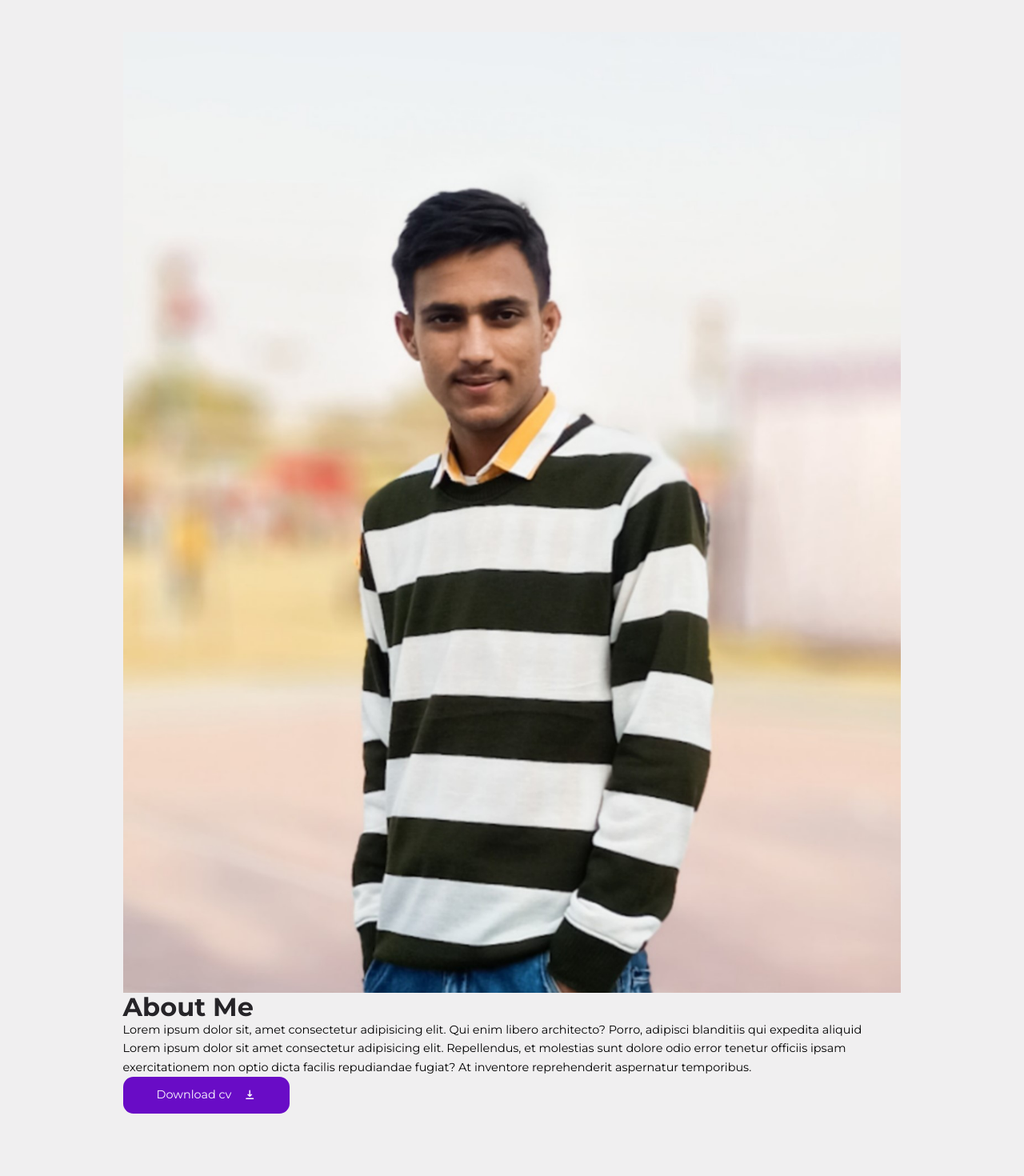
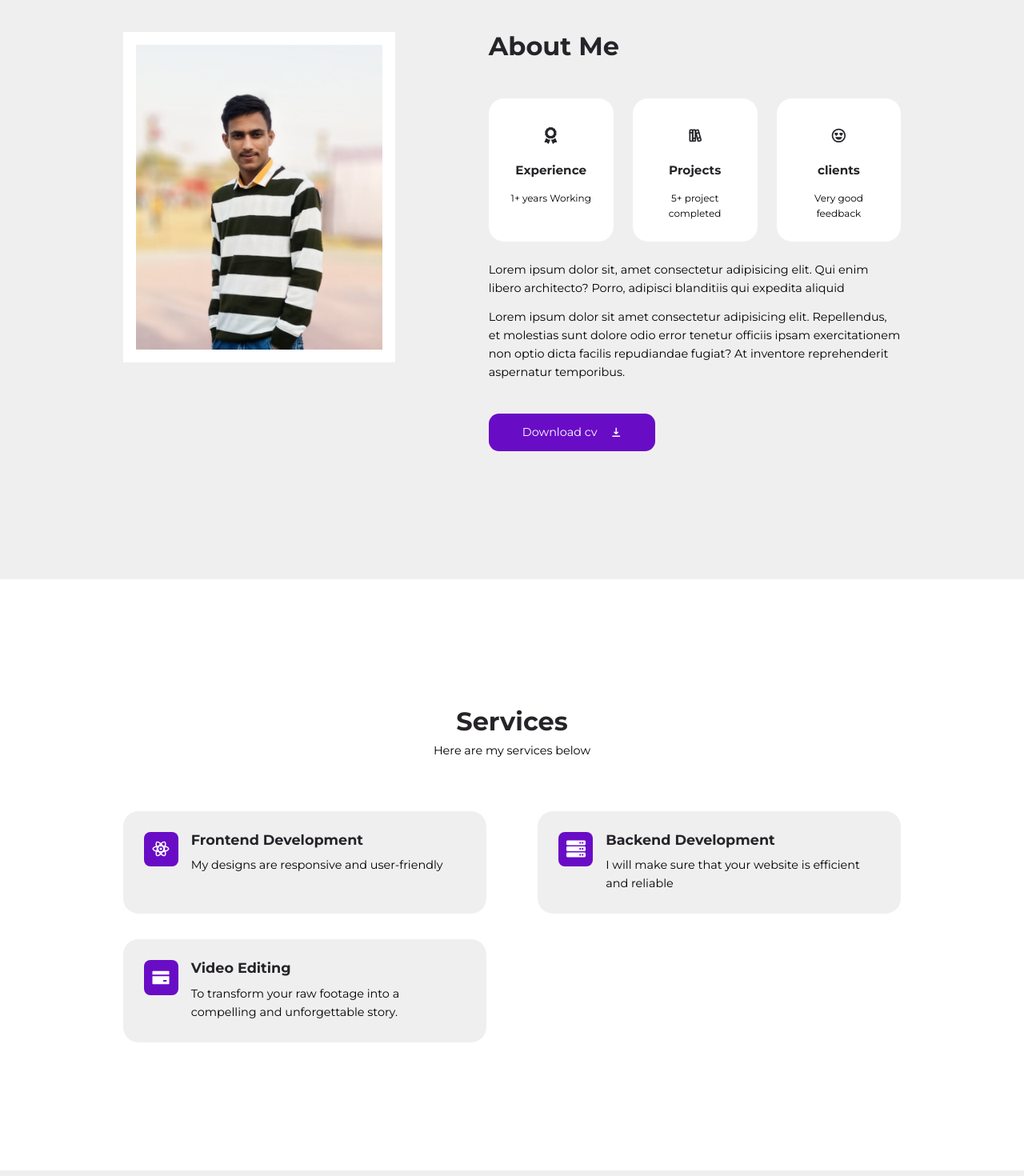
Before and after one commit to Rohit-Sharmaa/Portfolio, a React (Create React App) app: page / in a window 1280 px wide. Shown: the part 920-2390 px from the top of the page at 80% size. Built offline with nearby package versions, Linux system fonts and the light colour scheme.

Commit message:
added some more section

```diff
--- a/src/components/Card.jsx
+++ b/src/components/Card.jsx
@@ -0,0 +1,11 @@
+import "./card.css";
+
+const Card = ({ children, className, onClick }) => {
+  return (
+    <article className={`card ${className}`} onClick={onClick}>
+      {children}
+    </article>
+  );
+};
+
+export default Card;
--- /dev/null
+++ b/src/components/card.css
@@ -0,0 +1,31 @@
+.card{
+  background: var(--color-white);
+  padding: 1.5rem;
+  border: 2px solid transparent;
+  border-radius: var(--border-radius-1);
+  transition: var(--transition);
+}
+
+.card:hover {
+  background: transparent;
+  border-color: var(--color-white);
+  transform: translateY(-0.5rem);
+}
+.card.light{
+  background: var(--color-light);
+}
+
+.card.light:hover{
+  background: transparent;
+  border-radius: var(--color-light);
+}
+
+
+/* MEDIA QUERIE FOR PHONES  */
+
+@media screen and (max-width: 600px) {
+  .card{
+    padding: 1.2rem;
+  }
+
+}
--- a/src/sections/about/About.jsx
+++ b/src/sections/about/About.jsx
@@ -2,6 +2,8 @@
 import AboutImage from '../../assests/about.jpg'
 import {HiDownload} from 'react-icons/hi'
 // import CV from '../../assests/cv.pdf'
+import Card from '../../components/Card'
+import data from './data';
 import "./about.css";
 
 const About = () => {
@@ -15,7 +17,19 @@ const About = () => {
         </div>
         <div className="about__right">
           <h2>About Me</h2>
-          <div className='about__cards'></div>
+          <div className='about__cards'>
+            {
+              data.map(item => (
+                <Card key={item.id} className="about__card">
+                  <span className='about__card-icon'>{item.icon}</span>
+
+                  <h5>{item.title}</h5>
+                  <small>{item.desc}</small>
+
+                </Card>
+              ))
+            }
+          </div>
           <p>
             Lorem ipsum dolor sit, amet consectetur adipisicing elit. Qui enim libero architecto? Porro, adipisci blanditiis qui expedita aliquid
           </p>
--- a/src/sections/about/about.css
+++ b/src/sections/about/about.css
@@ -0,0 +1,89 @@
+.about__container{
+  display: grid;
+  grid-template-columns: 35% 53%;
+  gap: 12%;
+}
+
+.about__portrait{
+  height: fit-content;
+  max-height: 40rem;
+  border: 1rem solid var(--color-white);
+  transition: var(--transition);
+}
+
+.about__portrait:hover{
+  border-width: 0;
+}
+
+
+.about__cards{
+  margin: 3rem 0 1.5rem;
+  display: grid;
+  grid-template-columns: repeat(3 , 1fr);
+  gap: 1.5rem;
+}
+
+.card.about__card {
+  text-align: center;
+}
+
+.about__card-icon{
+  font-size: 1.3rem;
+  color: var(--color-black);
+  border-radius: var(--border-radius-3);
+  width: fit-content;
+  margin-inline: auto;
+  padding: 0.6rem;
+  display: flex;
+  align-items: center;
+  transition: var(--transition);
+}
+
+.card.about__card:hover .about__card-icon{
+  background: var(--color-primary);
+  color: var(--color-white);
+}
+
+.card.about__card h5{
+  margin: 1rem 0;
+}
+
+.about__right p{
+  margin-bottom: 0.8rem;
+
+}
+
+.about__right .btn{
+  margin-top: 2.5rem;
+}
+
+
+/* MEDIA QUERIED TABLETS  */
+
+@media screen and (max-width: 1024px) {
+  .about__left{
+    display: none;
+  }
+
+  .about__container {
+    grid-template-columns: 1fr;
+  }
+
+  .about__right h2{
+    text-align: center;
+  }
+}
+
+
+/* MEDIA QUERIES FOR PHONES  */
+@media screen and (max-width: 600px) {
+  .about__cards {
+    grid-template-columns: 1fr 1fr;
+    gap: 1rem;
+  }
+
+  .about__right .btn{
+    margin-top: 2rem;
+  }
+
+}
--- /dev/null
+++ b/src/sections/about/data.js
@@ -0,0 +1,16 @@
+import { FaAward } from "react-icons/fa";
+import { TbBooks } from "react-icons/tb";
+import { BiHappyHeartEyes } from "react-icons/bi";
+
+const data = [
+  { id: 1, icon: <FaAward />, title: "Experience", desc: "1+ years Working" },
+  { id: 2, icon: <TbBooks />, title: "Projects", desc: "5+ project completed" },
+  {
+    id: 3,
+    icon: <BiHappyHeartEyes />,
+    title: "clients",
+    desc: "Very good feedback",
+  },
+];
+
+export default data;
--- a/src/sections/services/Services.jsx
+++ b/src/sections/services/Services.jsx
@@ -1,9 +1,27 @@
-import './services.css'
+import "./services.css";
+import data from "./data";
+import Card from "../../components/Card";
 
 const Services = () => {
   return (
-  <section id='services'><h2>Services</h2></section>
-  )
-}
+    <section id="services">
+      <h2>Services</h2>
+      <p>Here are my services below</p>
 
-export default Services
+      <div className="container services__container">
+        {data.map((item) => (
+          <Card key={item.id} className="service light">
+            <div className="service__icon">{item.icon}</div>
+
+            <div className="service__details">
+              <h4>{item.title}</h4>
+              <p>{item.desc}</p>
+            </div>
+          </Card>
+        ))}
+      </div>
+    </section>
+  );
+};
+
+export default Services;
--- /dev/null
+++ b/src/sections/services/data.js
@@ -0,0 +1,14 @@
+import {RiReactjsLine} from 'react-icons/ri'
+import {FaServer} from 'react-icons/fa'
+import {AiFillCreditCard} from 'react-icons/ai'
+
+
+const data = [
+  {id: 1 , icon: <RiReactjsLine/> , title: 'Frontend Development' , desc: "My designs are responsive and user-friendly"} ,
+
+  {id: 1 , icon: <FaServer/> , title: 'Backend Development' , desc: "I will make sure that your website is efficient and reliable"} ,
+
+  {id: 1 , icon: <AiFillCreditCard/> , title: 'Video Editing' , desc: "To transform your raw footage into a compelling and unforgettable story."}
+]
+
+export default data;
--- a/src/sections/services/services.css
+++ b/src/sections/services/services.css
@@ -0,0 +1,53 @@
+.services__container {
+  display: grid;
+  grid-template-columns: 1fr 1fr;
+  gap: 2rem 4rem;
+}
+
+.card.service{
+  display: flex;
+  align-items: flex-start;
+  gap: 1rem;
+}
+
+.service__icon {
+  background: var(--color-primary);
+  padding: 0.6rem;
+  border-radius: var(--border-radius-3);
+  font-size: 1.5rem;
+  color: var(--color-white) ;
+  transition: var(--transition);
+}
+
+.service:hover .service__icon {
+  background: var(--color-light);
+  color: var(--color-primary);
+}
+
+
+.service h4{
+  margin-bottom: 0.7rem;
+}
+
+
+/* MEDIA QUERIES FOR TABLETS  */
+
+@media screen and (max-width: 1024px) {
+  .services__container {
+    gap: 1.5rem;
+  }
+
+}
+
+/* MEDIA QUERIES FOR PHONES  */
+@media screen and (max-width: 1024px) {
+.services__container{
+  grid-template-columns: 1fr;
+  gap: 1.2rem;
+}
+
+.card.service {
+  gap: 1.2rem;
+}
+
+}
```
